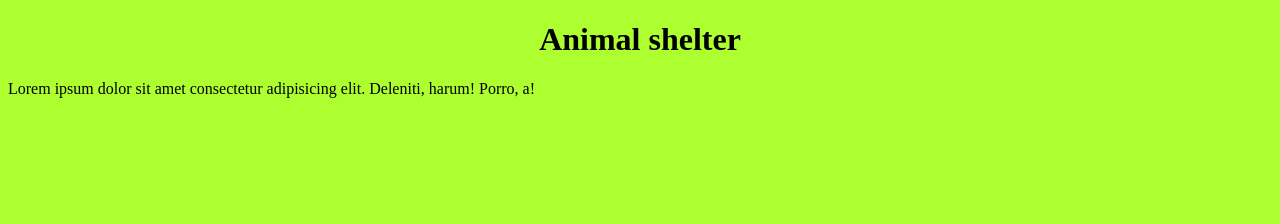
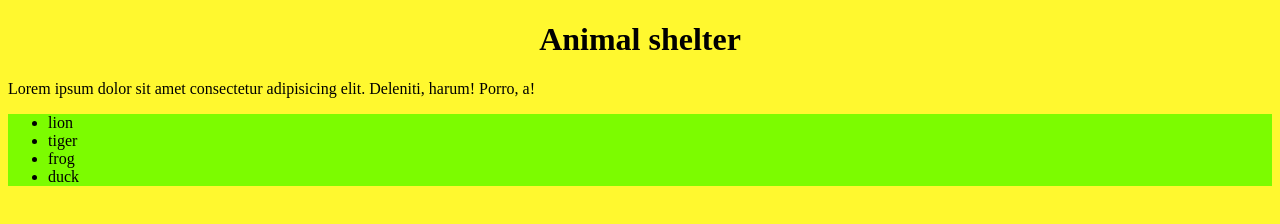
Before and after one commit to Avner-code/Shelter, a plain HTML site: page index.html in a window 1280 px wide. Drawn offline with Linux system fonts and the light colour scheme.

Commit message:
a messege for thr commit

```diff
--- a/index.html
+++ b/index.html
@@ -9,5 +9,11 @@
 <body>
     <h1>Animal shelter</h1>
     <p>Lorem ipsum dolor sit amet consectetur adipisicing elit. Deleniti, harum! Porro, a!</p>
+    <ul>
+        <li>lion</li>
+        <li>tiger</li>
+        <li>frog</li>
+        <li>duck</li>
+    </ul>
 </body>
 </html>
--- a/styles.css
+++ b/styles.css
@@ -1,5 +1,5 @@
 body{
-    background-color: greenyellow;
+    background-color: rgb(255, 248, 47);
 }
 
 
@@ -7,3 +7,7 @@ h1{
     text-align: center;
 
 }
+ul{
+    background-color: lawngreen;
+    color: rgb(0, 0, 0);
+}
```
